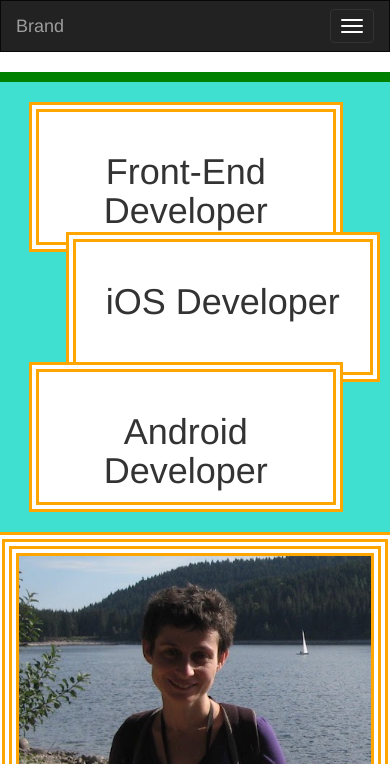
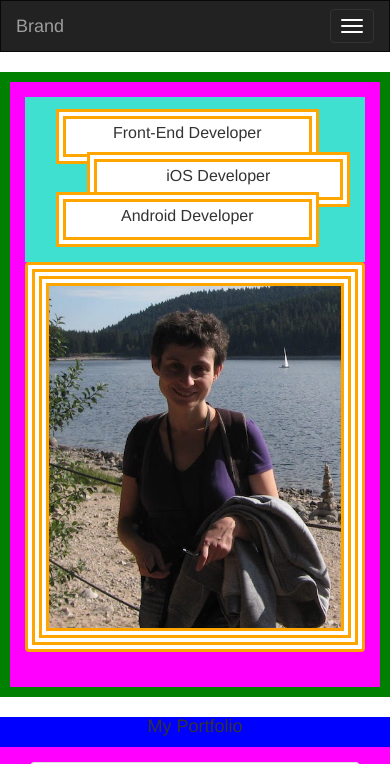
Before and after one commit to Zhanna1980/My-Portfolio, a website: page index.html in a window 390 px wide. Shown: the top 764 px of the page. Drawn offline with nearby package versions, Linux system fonts and the light colour scheme.

Commit message:
fixing styles for responsive design

```diff
--- a/index.html
+++ b/index.html
@@ -35,7 +35,7 @@
         </nav>
         <section id="about">
             <div class="row">
-                <div class="text-wrapper col-xs-12 col-sm-10 col-sm-offset-1 col-md-6 col-md-offset-1 col-lg-6 col-lg-offset-1">
+                <div class="text-wrapper col-xs-12 col-sm-10 col-sm-offset-1 col-md-5 col-md-offset-1 col-lg-5 col-lg-offset-1">
                 <div class="title first bordered animated fadeInLeft">
                     <h1 class="text-center">Front-End Developer</h1>
                 </div>
@@ -47,7 +47,7 @@
                 </div>
 
                 </div>
-                <div class="col-xs-12 col-sm-10 col-sm-offset-1 col-md-3 col-md-offset-1 col-lg-3 col-md-offset-1 thumbnail vcenter bordered" style="background-color:white">
+                <div class="col-xs-12 col-sm-10 col-sm-offset-1 col-md-5 col-lg-5  thumbnail vcenter bordered" style="background-color:white">
                     <img src="./images/IMG_2668.JPG" alt="Author's' photo" class="bordered img-responsive"/>
                 </div>
             </div>
--- a/styles.css
+++ b/styles.css
@@ -1,8 +1,8 @@
 html, body {
-    /*width: 100%;
-    height: 100%;
-    margin: 0;*/
-    /*margin: 0px 15px 0px 15px;*/
+    margin-left: 0px;
+    margin-right: 0px;
+    padding-left: 0px;
+    padding-right: 0px;
     /*font-family: Menlo, Monaco, Consolas, "Courier New", monospace;*/
 }
 .navbar {
@@ -49,7 +49,7 @@ html, body {
     position: relative;
     background-color: white;
     width: 85%;
-    height: 150px;
+    height: 120px;
 }
 
 .first {
@@ -74,4 +74,51 @@ html, body {
 .title>h1 {
     position: relative;
     top: 15%;
+    font-size: 22px;
 }
+
+.row {
+    background-color: fuchsia;
+    margin-right: 0px;
+    margin-left: 0px;
+    padding: 15px;
+}
+
+ @media (max-width: 768px) {
+    h1 {
+        font-size: 18px;
+    }
+
+    .title {
+        height: 55px;
+    }
+
+    .title>h1 {
+        font-size: 16px;
+    }
+
+    .title>h1 {
+       margin-top: 0px;
+    }
+
+    .first {
+        top: 12px;
+        left: 5%;
+    }
+
+    .second {
+        top: 30%;
+        left: 15%;
+    }
+
+    .third {
+        top: 45%;
+        bottom: 15px;
+        left: 5%;
+    }
+
+    h3 {
+        font-size: 16px;
+    }
+
+  }
```
